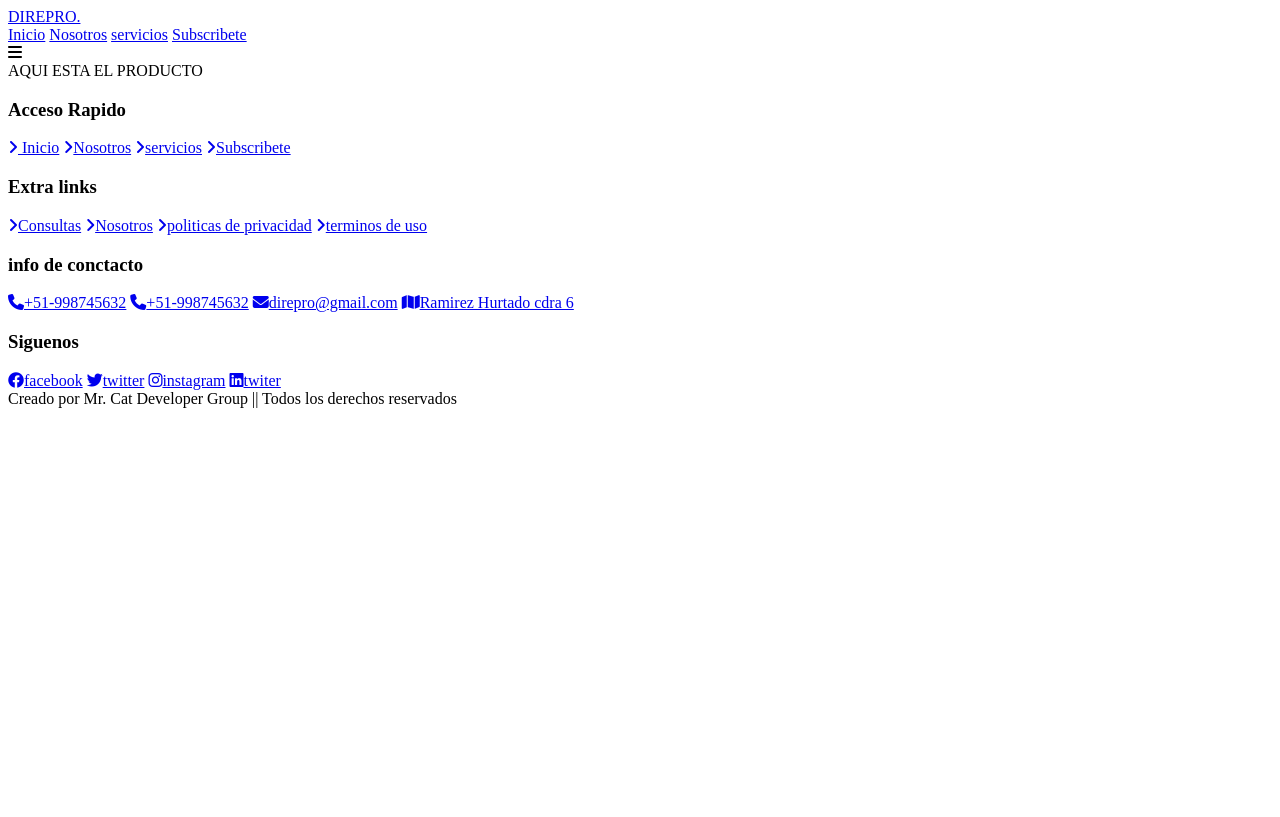
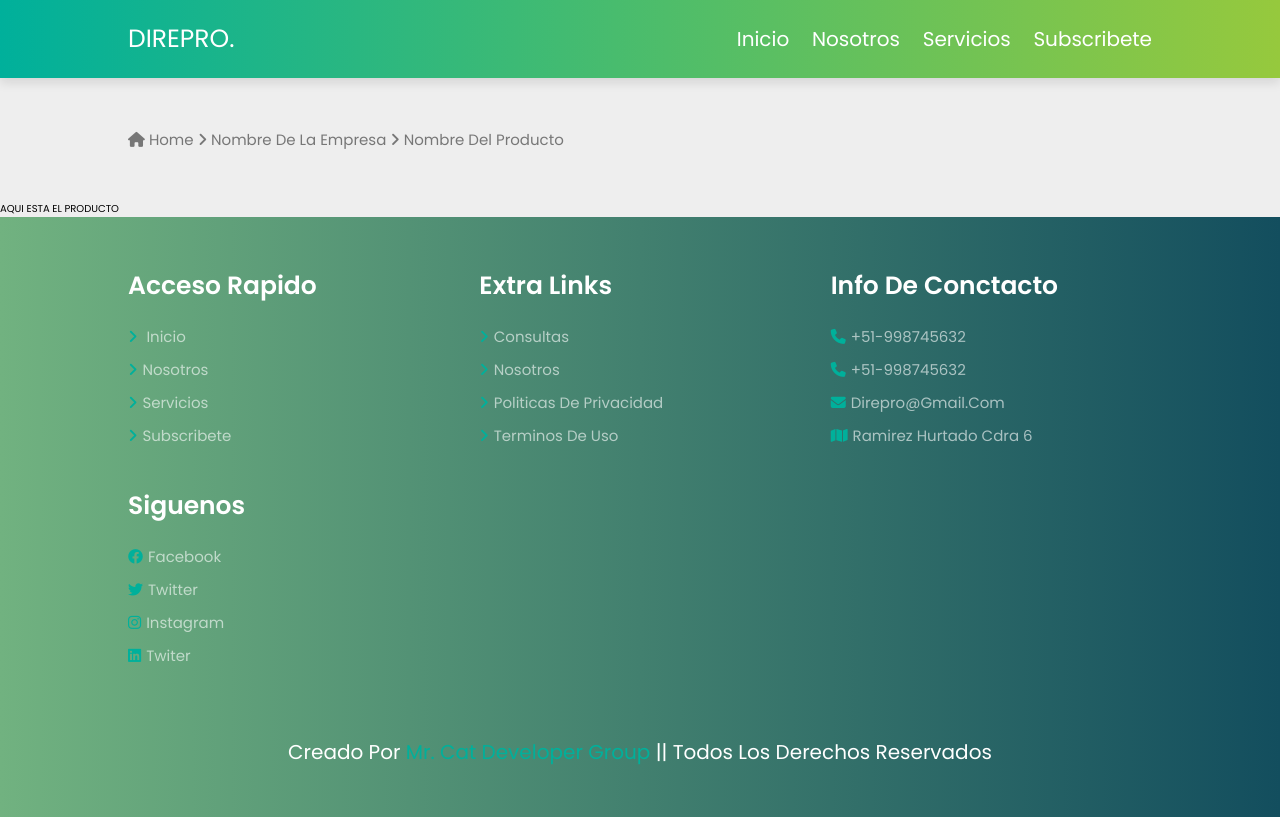
Before and after one commit to LuisaNair/mercadoLoreto, a PHP site: page /pages/prod-info.php in a window 1280 px wide. Before the commit the page ends 408 px from the top, so only its background shows below. Run offline with PHP 8.4, Linux system fonts and the light colour scheme; some libraries are stand-ins or nearby versions.

Commit message:
update090320231654

```diff
--- /dev/null
+++ b/css/style-product.css
@@ -0,0 +1,28 @@
+:root{
+    --main-color: #00b09b;
+    --secundary-color: #96c93d;
+    --middle-color: #4BBC6B;
+    --black: #222;
+    --white: #fff;
+    --light-black:#777;
+    --light-white:#fff9;
+    --dark-bg:rgba(0,0,0,.7);
+    --light-bg:#eee;
+    --lemon-green:#428407;
+    --black-green:#203415;
+    --yellow:#FFFF00;
+    --border:.1rem solid var(--black);
+    --box-shadow: 0 .5rem 1rem rgba(0,0,0,.1);
+    --text-shadow: 0 1.5rem 3rem rgba(0,0,0,.3);
+    --main-bg: #00b09b; /* fallback for old browsers */
+    --main-bg: -webkit-linear-gradient(to right, #00b09b, #96c93d); /* Chrome 10-25, Safari 5.1-6 */
+    --main-bg: linear-gradient(to right, #00b09b, #96c93d);/* W3C, IE 10+/ Edge, Firefox 16+, Chrome 26+, Opera 12+, Safari 7+ */
+}
+
+.product-information .route{
+    font-size: 1.5rem;
+    color: var(--light-black);
+}
+.product-information .route:hover{
+    color: var(--black);
+}
--- a/pages/prod-info.php
+++ b/pages/prod-info.php
@@ -5,14 +5,15 @@
     <meta http-equiv="X-UA-Compatible" content="IE=edge">
     <meta name="viewport" content="width=device-width, initial-scale=1.0">
     <title>MercadoLoreto|Home</title>
-    <link rel="stylesheet" href="styles/style.css">
+    <link rel="stylesheet" href="../css/style.css">
+    <link rel="stylesheet" href="../css/style-product.css">
     <script src="https://cdn.jsdelivr.net/npm/swiper@9/swiper-bundle.min.js"></script>
     <link rel="stylesheet" href="https://cdn.jsdelivr.net/npm/swiper@9/swiper-bundle.min.css" />
     <link rel="stylesheet" href="https://cdnjs.cloudflare.com/ajax/libs/font-awesome/6.3.0/css/all.min.css">
 </head>
 <body>
     <section class="header">
-        <a href="home.php" class="logo">DIREPRO.</a>
+        <a href="../home.php" class="logo">DIREPRO.</a>
         <nav class="navbar">
             <a href="home.php">Inicio</a>
             <a href="about.php">Nosotros</a>
@@ -23,7 +24,18 @@
     </section>
 
 
+    <Section class="product-information">
+        <div class="route">
+            <a href="../home.php"> <i class="fa-solid fa-house"></i> Home </a>
+            <a href="#"><i class="fas fa-angle-right"></i> Nombre de la empresa</a>
+            <a href="#"><i class="fas fa-angle-right"></i> Nombre del producto</a>
+        </div>
+        <div class="product">
+            <div class="box-container">
 
+            </div>
+        </div>
+    </Section>
 
     AQUI ESTA EL PRODUCTO
 
@@ -70,7 +82,7 @@
     </section>
     <!-- fin footer -->
 
-    <script src="script.js"></script>
+    <script src="/js/script.js"></script>
     <script src="https://cdn.jsdelivr.net/npm/swiper@9/swiper-bundle.min.js"></script>
 </body>
 </html>
```
Also changed, not shown: pages/prueba1.php (added, +15 -0 lines).
